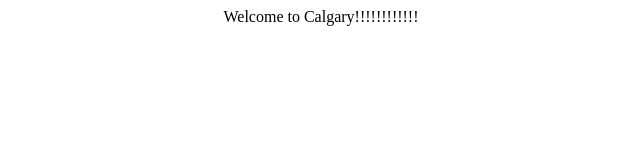
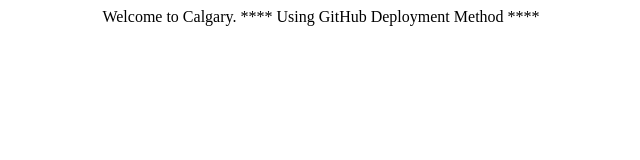
Before and after one commit to rameezts/az-appservice-app02-github, a website: page public/index.html in a window 1280 px wide. Shown: the whole page, without its empty margins (319-959 px from the left). Drawn offline with Linux system fonts and the light colour scheme.

Commit message:
Update index.html

```diff
--- a/public/index.html
+++ b/public/index.html
@@ -1,5 +1,5 @@
 <html>
     <title> NodeJs App from Calgary</title>
-    <body><center>Welcome to Calgary!!!!!!!!!!!!</center></body>
+    <body><center>Welcome to Calgary. **** Using GitHub Deployment Method ****</center></body>
 
 </html>
```
